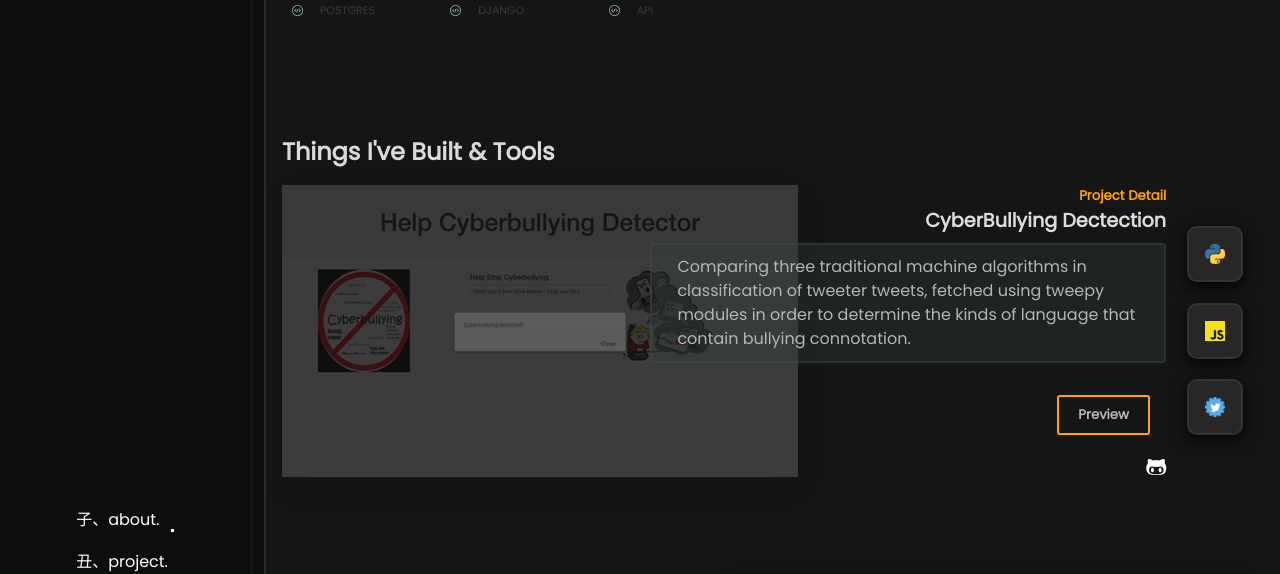
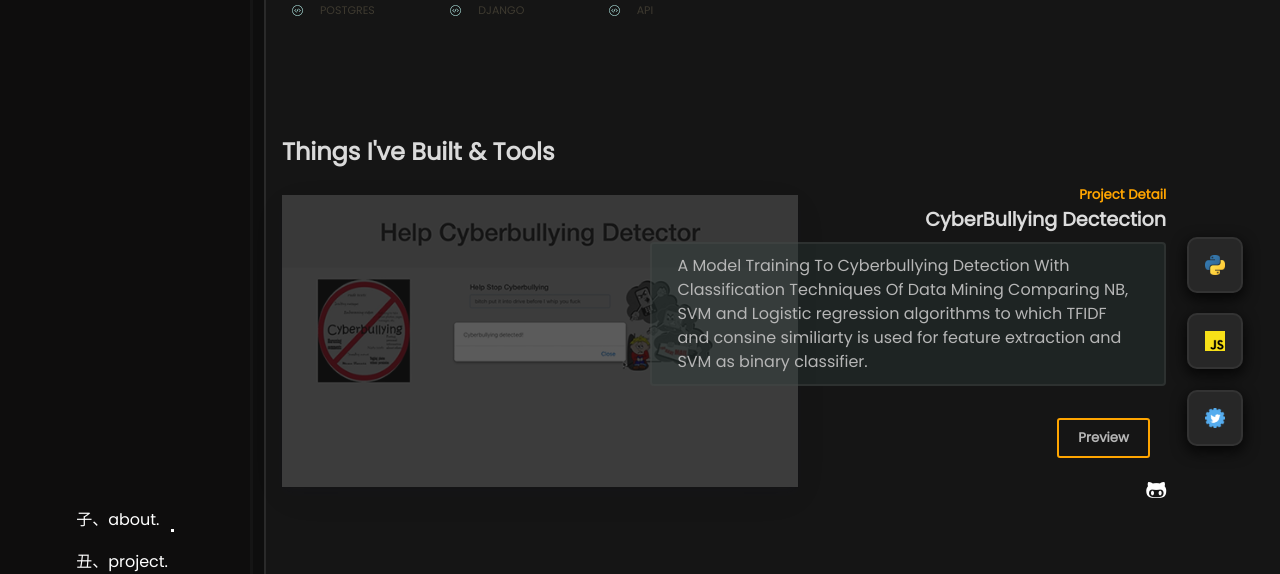
Before and after one commit to GaniyuRem/portfolio, a Django app: page / in a window 1280 px wide. Shown: the part 693-1267 px from the top of the page. Run offline with Django 3.2, Linux system fonts and the light colour scheme; data that the repository does not hold is empty; some libraries are stand-ins or nearby versions.

Commit message:
updated the status of cyberbullying

```diff
--- a/portfolio/templates/index.html
+++ b/portfolio/templates/index.html
@@ -139,9 +139,11 @@
                                         <h4 class='p-title'>CyberBullying Dectection</h4>
                                         <div class='p-details'>
                                             <p class="p-info">
-                                                Comparing three traditional machine algorithms in classification of
-                                                tweeter tweets, fetched using tweepy modules in order to
-                                                determine the kinds of language that contain bullying connotation.
+                                                A Model Training To Cyberbullying Detection With Classification
+                                                Techniques Of Data Mining
+                                                Comparing NB, SVM and Logistic regression algorithms to which TFIDF and
+                                                consine similiarty is used for feature extraction and SVM as binary
+                                                classifier.
                                             </p>
                                             <div class="preview-vid">
 
```
